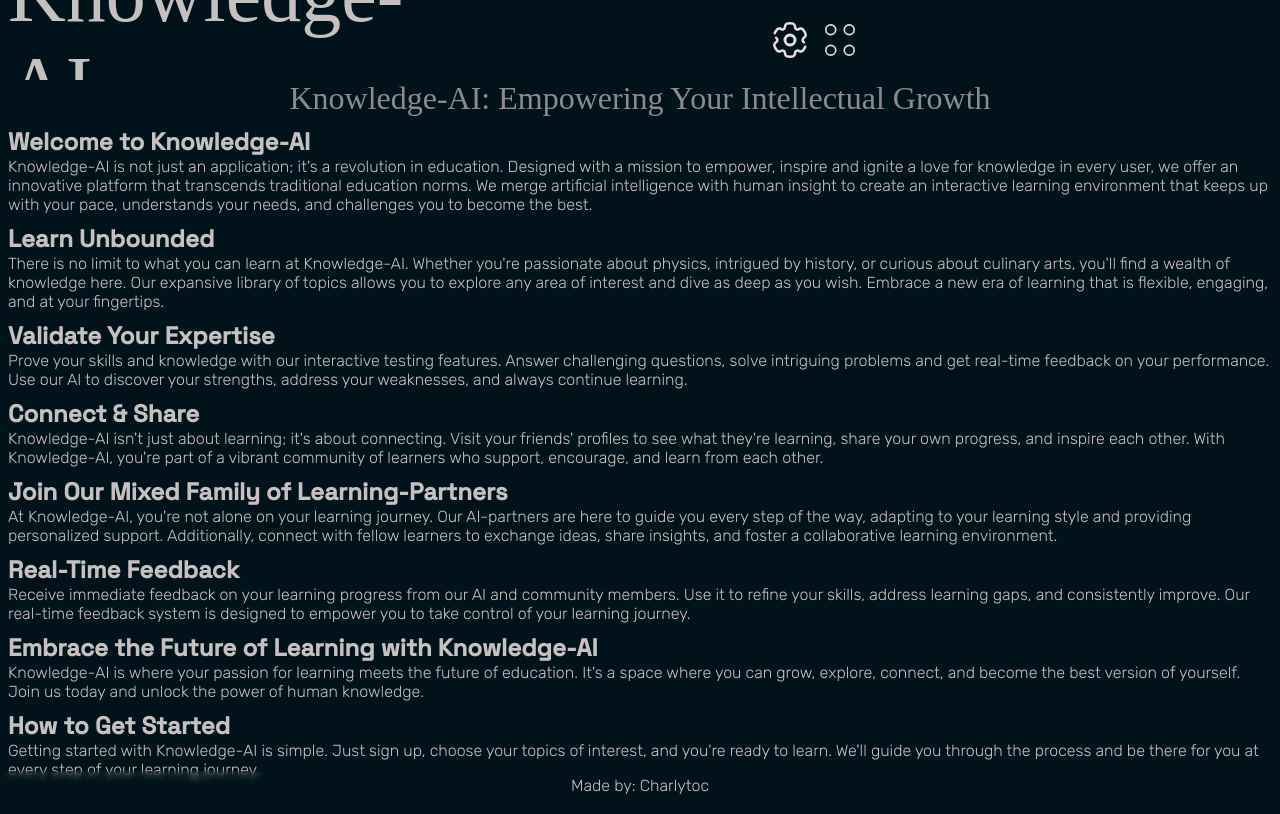
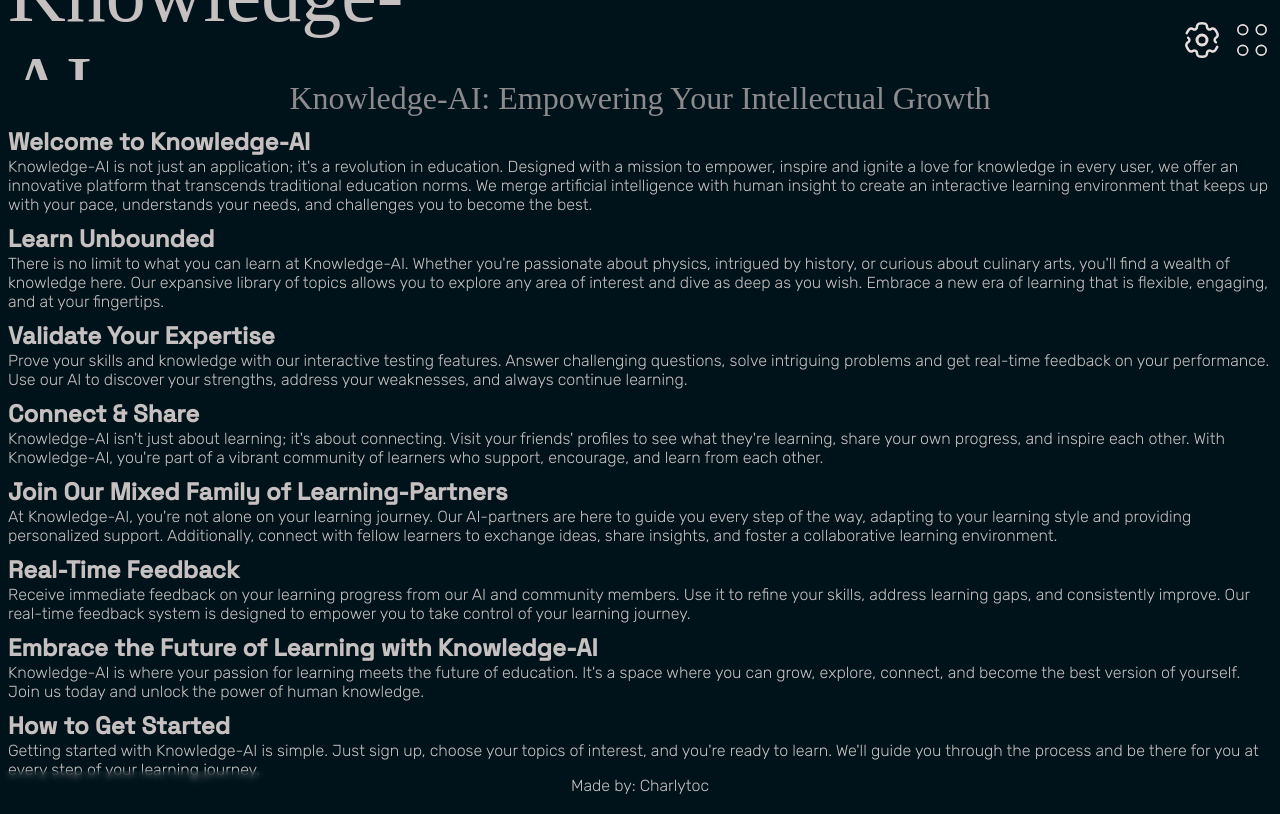
Before and after one commit to Charlytoc/knowledge-ai-front, a Next.js app: page / in a window 1280 px wide. Built offline with nearby package versions, Linux system fonts and the light colour scheme; a web font is replaced by a local one.

Commit message:
Actualizar components.css

```diff
--- a/app/resources/styles/components.css
+++ b/app/resources/styles/components.css
@@ -33,7 +33,7 @@
         display: flex;
         align-items: center;
         height: 50% !important;
-        justify-content: center;
+        justify-content: end;
         >* {
             height: 100% !important;
             align-self: center;
```
